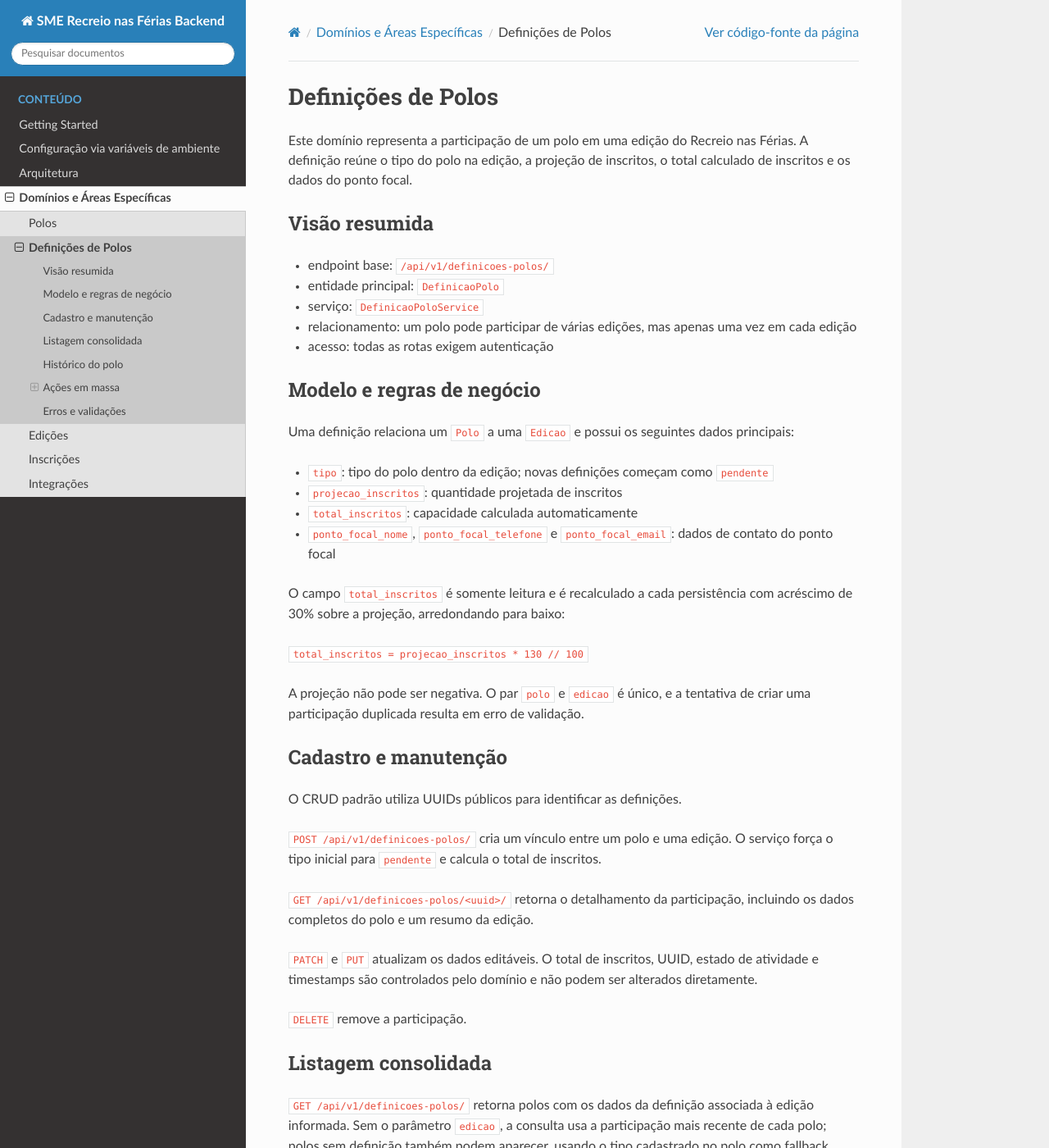
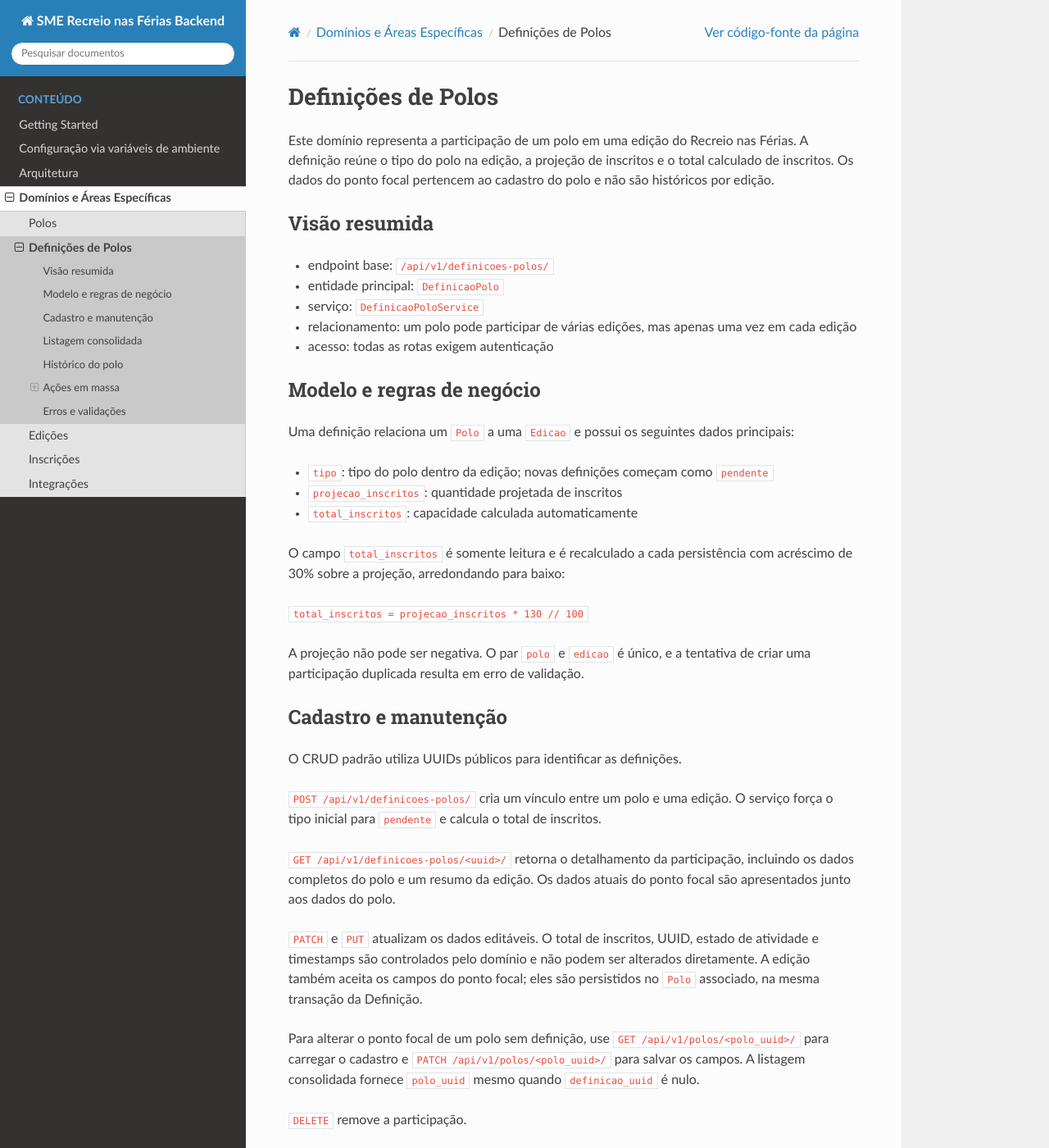
Before and after one commit to prefeiturasp/SME-RecreioNasFerias-Backend, a Sphinx documentation site: the page built from docs/dominios/definicoes_polos/index.rst, in a window 1280 px wide and 1400 px high. Shown: the whole window at 82% size. Built offline with Sphinx 7.4.7 and the Read the Docs theme 3.1.0, drawn with Linux system fonts in a browser that asks for light colours; some of the changed text lies outside the part shown.

Commit message:
docs: Atualiza documentação sobre dados do ponto focal nas definições de polos e edições

```diff
--- a/docs/dominios/definicoes_polos/index.rst
+++ b/docs/dominios/definicoes_polos/index.rst
@@ -3,7 +3,8 @@ Definições de Polos
 
 Este domínio representa a participação de um polo em uma edição do
 Recreio nas Férias. A definição reúne o tipo do polo na edição, a projeção
-de inscritos, o total calculado de inscritos e os dados do ponto focal.
+de inscritos e o total calculado de inscritos. Os dados do ponto focal
+pertencem ao cadastro do polo e não são históricos por edição.
 
 Visão resumida
 --------------
@@ -25,8 +26,6 @@ dados principais:
   ``pendente``
 - ``projecao_inscritos``: quantidade projetada de inscritos
 - ``total_inscritos``: capacidade calculada automaticamente
-- ``ponto_focal_nome``, ``ponto_focal_telefone`` e ``ponto_focal_email``:
-  dados de contato do ponto focal
 
 O campo ``total_inscritos`` é somente leitura e é recalculado a cada
 persistência com acréscimo de 30% sobre a projeção, arredondando para baixo:
@@ -47,10 +46,18 @@ inscritos.
 
 ``GET /api/v1/definicoes-polos/<uuid>/`` retorna o detalhamento da
 participação, incluindo os dados completos do polo e um resumo da edição.
+Os dados atuais do ponto focal são apresentados junto aos dados do polo.
 
 ``PATCH`` e ``PUT`` atualizam os dados editáveis. O total de inscritos,
 UUID, estado de atividade e timestamps são controlados pelo domínio e não
-podem ser alterados diretamente.
+podem ser alterados diretamente. A edição também aceita os campos do ponto
+focal; eles são persistidos no ``Polo`` associado, na mesma transação da
+Definição.
+
+Para alterar o ponto focal de um polo sem definição, use
+``GET /api/v1/polos/<polo_uuid>/`` para carregar o cadastro e
+``PATCH /api/v1/polos/<polo_uuid>/`` para salvar os campos. A listagem
+consolidada fornece ``polo_uuid`` mesmo quando ``definicao_uuid`` é nulo.
 
 ``DELETE`` remove a participação.
 
@@ -83,6 +90,7 @@ outros, os campos:
 
 - ``polo_uuid``
 - ``codigo_eol`` e ``nome_polo``
+- ``ponto_focal_nome``, ``ponto_focal_telefone`` e ``ponto_focal_email`` do polo
 - ``dre_nome`` e ``dre_codigo_eol``
 - ``tipo_ue``, ``gestao`` e ``status``
 - ``definicao_uuid`` e ``edicao_uuid``
@@ -97,7 +105,8 @@ Histórico do polo
 ``GET /api/v1/definicoes-polos/historico/?polo=<uuid>`` lista todas as
 participações de um polo, ordenadas conforme a definição do modelo. O
 parâmetro ``polo`` é obrigatório e a resposta contém os dados resumidos de
-cada edição, o tipo, a projeção, o total calculado e os dados do ponto focal.
+cada edição, o tipo, a projeção e o total calculado. O ponto focal é dado
+atual do polo e não integra o histórico das participações.
 
 A action aceita os parâmetros usuais de paginação, incluindo
 ``desabilita_paginacao=true``.
--- a/docs/dominios/edicoes/index.rst
+++ b/docs/dominios/edicoes/index.rst
@@ -108,7 +108,8 @@ Integração com outros domínios
 ------------------------------
 
 As definições de polos usam a edição como referência para vincular polos,
-projeções de inscritos, tipos de participação e dados de ponto focal. O
+projeções de inscritos e tipos de participação. Os dados atuais de ponto
+focal pertencem ao polo e não fazem parte do histórico da edição. O
 serializer resumido de edição, utilizado nesses vínculos, expõe apenas
 ``uuid`` e ``nome``.
 
```
